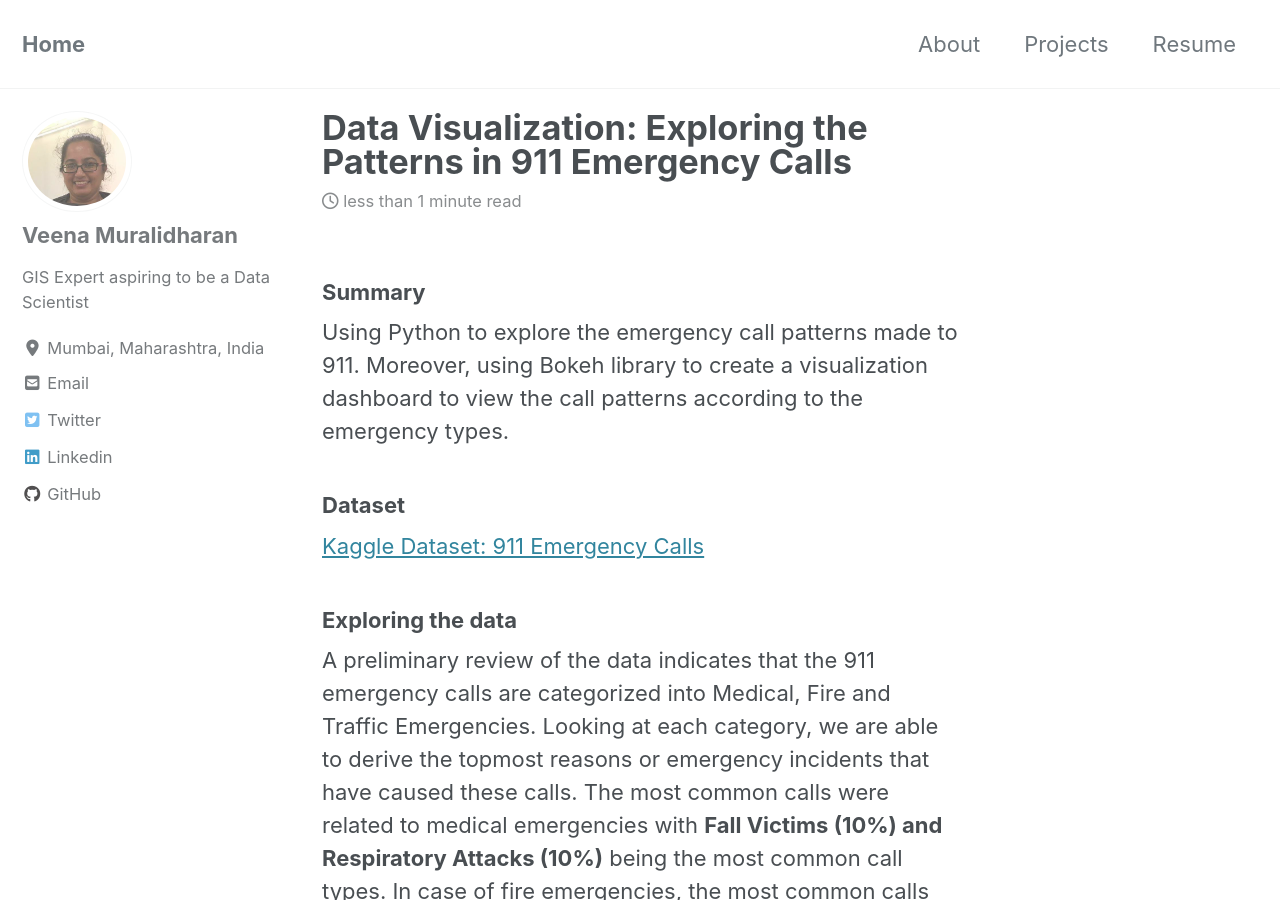
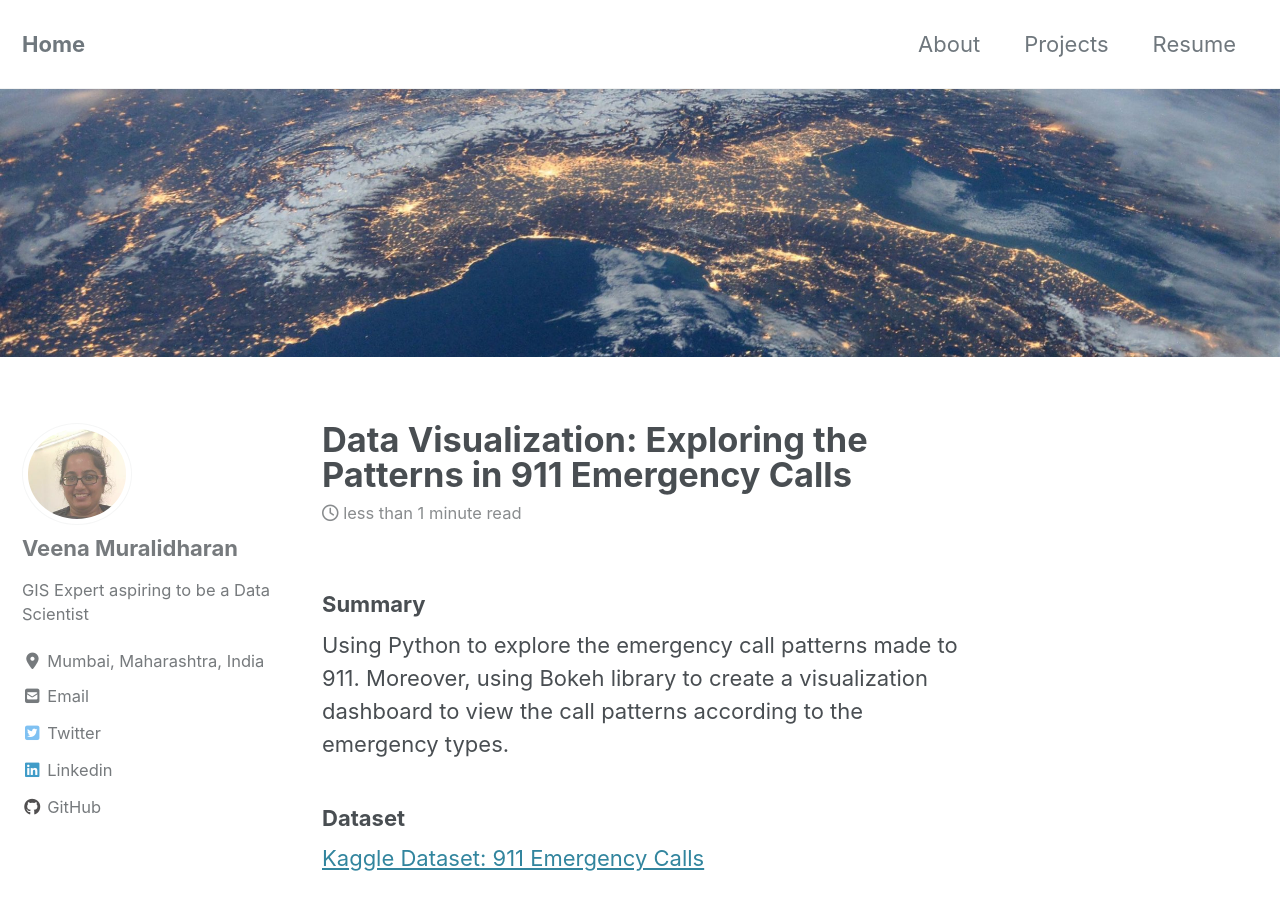
Before and after one commit to veena1486/veena1486.github.io, a Jekyll site: the page built from _posts/2019-11-15-911dataviz.md, in a window 1280 px wide and 900 px high. Built offline with Jekyll 4.4.1, drawn with Linux system fonts in a browser that asks for light colours; cached includes are drawn as plain includes; nearby versions of some CDN libraries.

Commit message:
Update 2019-11-15-911dataviz.md

```diff
--- a/_posts/2019-11-15-911dataviz.md
+++ b/_posts/2019-11-15-911dataviz.md
@@ -1,6 +1,8 @@
 ---
 title: "Data Visualization: Exploring the Patterns in 911 Emergency Calls"
 date: 2019-11-15
+header:
+  image: "/images/header_img.jpg"
 tags: [data exploration, visualization, bokeh]
 excerpt: "Data Exploration and Visualization"
 ---
```
